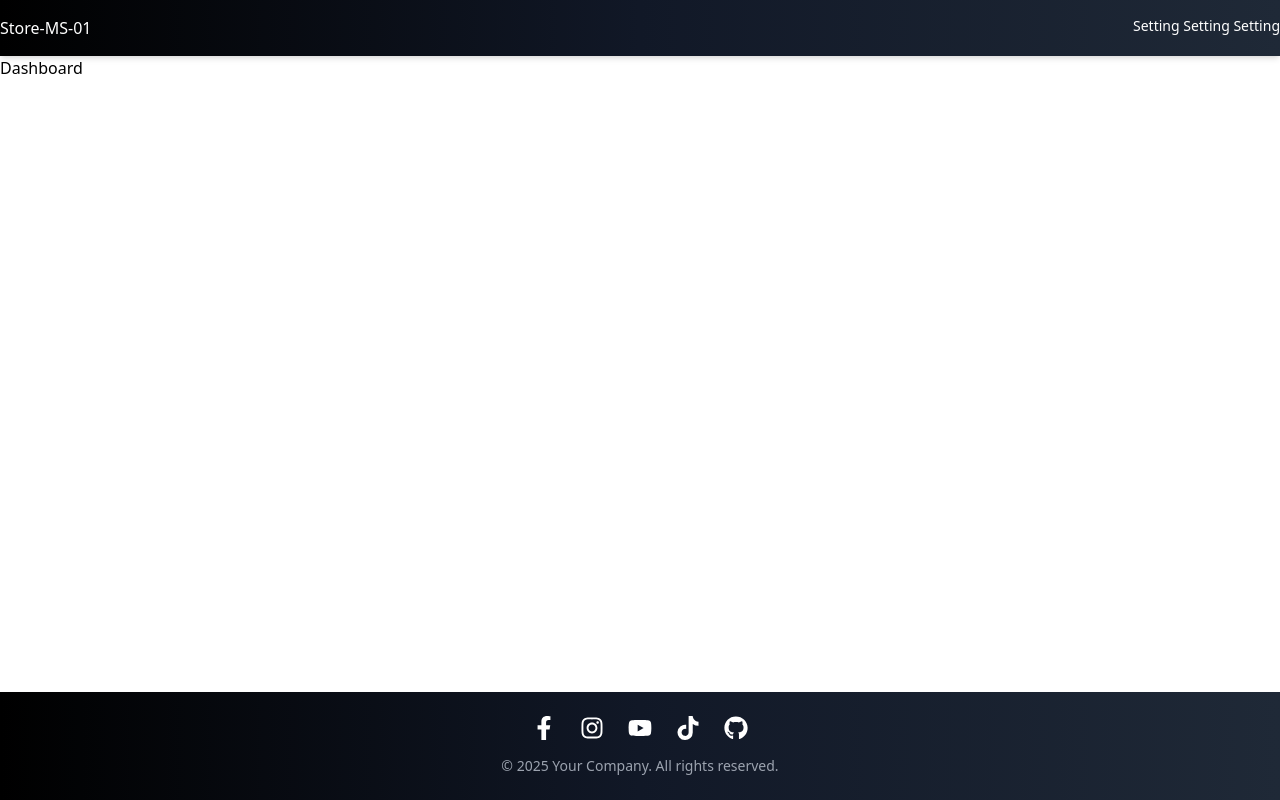
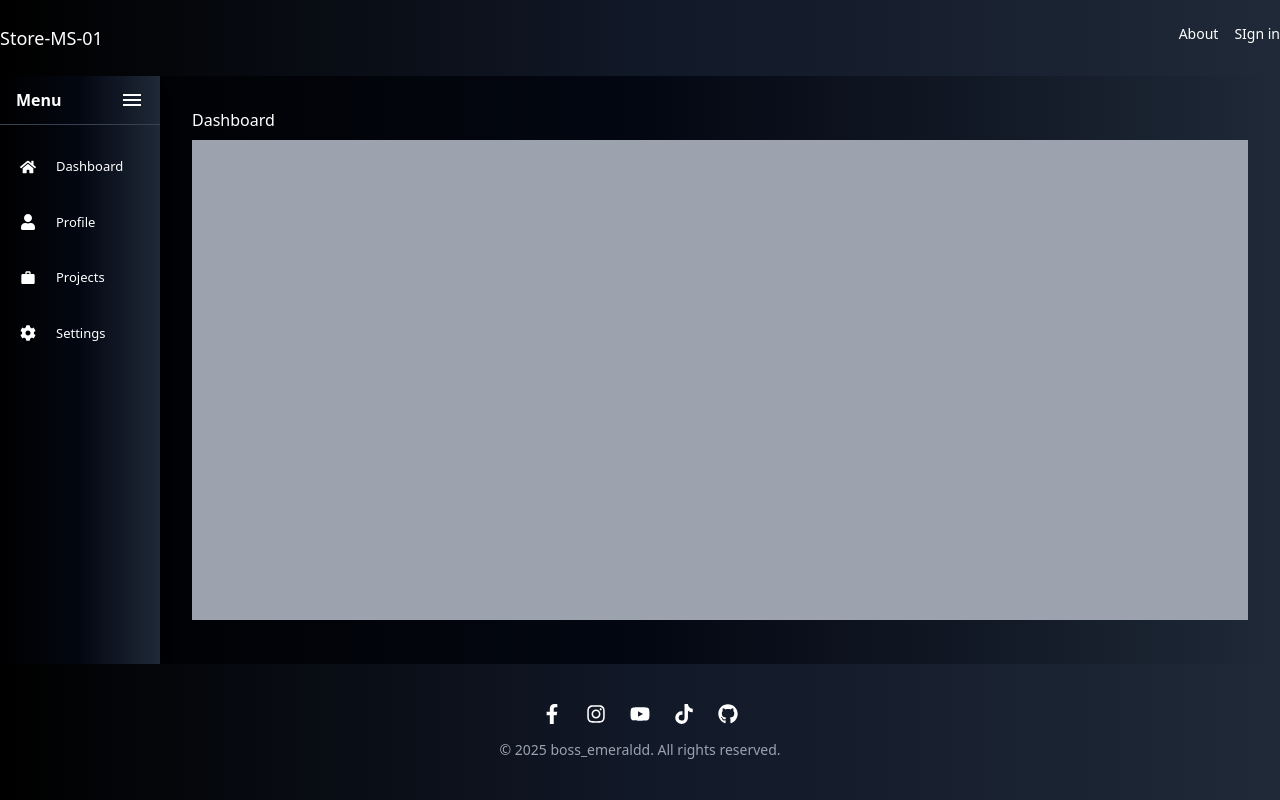
Before and after one commit to Sahasawat-Boss/Store-MS-01-FrontPart, a Next.js app: page /dashboard in a window 1280 px wide. Built offline with nearby package versions, Linux system fonts and the light colour scheme.

Commit message:
Update Index and Dashboard

```diff
--- a/app/Components/footer.tsx
+++ b/app/Components/footer.tsx
@@ -2,36 +2,36 @@ import { FaFacebookF, FaInstagram, FaYoutube, FaTiktok, FaGithub } from "react-i
 
 const Footer = () => {
     return (
-        <footer className="bg-gradient-to-r from-black via-gray-900 to-gray-800 text-white shadow-md py-6">
+        <footer className="bg-gradient-to-r from-black via-gray-900 to-gray-800 text-white shadow-md py-10">
             <div className="container mx-auto px-6 flex justify-center space-x-6 text-lg">
                 {/* Facebook */}
                 <a href="https://facebook.com" target="_blank" rel="noopener noreferrer">
-                    <FaFacebookF className="text-2xl hover:text-blue-500 transition-transform hover:scale-110" />
+                    <FaFacebookF className="text-xl hover:text-blue-500 transition-transform hover:scale-110" />
                 </a>
 
                 {/* Instagram */}
                 <a href="https://instagram.com" target="_blank" rel="noopener noreferrer">
-                    <FaInstagram className="text-2xl hover:text-pink-400 transition-transform hover:scale-110" />
+                    <FaInstagram className="text-xl hover:text-pink-400 transition-transform hover:scale-110" />
                 </a>
 
                 {/* YouTube */}
                 <a href="https://youtube.com" target="_blank" rel="noopener noreferrer">
-                    <FaYoutube className="text-2xl hover:text-red-500 transition-transform hover:scale-110" />
+                    <FaYoutube className="text-xl hover:text-red-500 transition-transform hover:scale-110" />
                 </a>
 
                 {/* TikTok */}
                 <a href="https://tiktok.com" target="_blank" rel="noopener noreferrer">
-                    <FaTiktok className="text-2xl hover:text-white transition-transform hover:scale-110" />
+                    <FaTiktok className="text-xl hover:text-white transition-transform hover:scale-110" />
                 </a>
 
                 {/* GitHub */}
                 <a href="https://github.com" target="_blank" rel="noopener noreferrer">
-                    <FaGithub className="text-2xl hover:text-gray-400 transition-transform hover:scale-110" />
+                    <FaGithub className="text-xl hover:text-gray-400 transition-transform hover:scale-110" />
                 </a>
             </div>
 
             <p className="text-center text-gray-400 text-sm mt-4">
-                © {new Date().getFullYear()} Your Company. All rights reserved.
+                © {new Date().getFullYear()} boss_emeraldd. All rights reserved.
             </p>
         </footer>
     );
--- a/app/Components/index.tsx/stack.tsx
+++ b/app/Components/index.tsx/stack.tsx
@@ -5,10 +5,10 @@ import { SiNextdotjs, SiExpress, SiPrisma, SiMongodb } from "react-icons/si";
 
 const Stack = () => {
     return (
-        <section className="py-4 bg-gradient-to-r from-black via-gray-900 to-gray-800 text-white">
+        <main className="py-4 bg-gradient-to-r from-black via-gray-900 to-gray-800 text-white">
             <h2 className="text-xl font-bold text-center mb-6"> Stack In This Project</h2>
 
-            <div className="flex justify-center space-x-6 md:space-x-12">
+            <div className="flex justify-center space-x-6">
                 {/* Next.js */}
                 <div className="flex flex-col items-center">
                     <SiNextdotjs className="text-2xl hover:text-gray-300 transition" />
@@ -39,7 +39,7 @@ const Stack = () => {
                     <span className="mt-2">MongoDB</span>
                 </div>
             </div>
-        </section>
+        </main>
     );
 };
 
--- a/app/Components/nav.tsx
+++ b/app/Components/nav.tsx
@@ -7,14 +7,13 @@ const Navbar = () => {
 
     return (
         <nav className="bg-gradient-to-r from-black via-gray-900 to-gray-800 text-white shadow-md">
-            <div className="container mx-auto py-4 flex justify-between space-x-8">
-                <button onClick={() => router.push("/")} className="hover:text-blue-400 transition">
+            <div className="container mx-auto py-6 flex justify-between space-x-8">
+                <button onClick={() => router.push("/")} className="hover:text-blue-400 transition text-lg">
                     Store-MS-01
                 </button>
-                <div className="text-sm">
-                    Setting
-                    Setting
-                    Setting
+                <div className="text-sm flex gap-4">
+                    <ul>About</ul>
+                    <ul>SIgn in</ul>
                 </div>
 
             </div>
--- /dev/null
+++ b/app/Components/sidebar.tsx
@@ -0,0 +1,57 @@
+"use client";
+
+import { useState } from "react";
+import { FaHome, FaUser, FaCog } from "react-icons/fa";
+import { MdWork, MdMenu } from "react-icons/md";
+import Link from "next/link";
+
+const Sidebar = () => {
+    const [isOpen, setIsOpen] = useState(true);
+
+    return (
+        <aside
+            className={`h-full ${isOpen ? "w-40" : "w-16"} flex flex-col transition-all duration-300 ease-in-out bg-gradient-to-r from-black via-gray-950 to-gray-800 shadow-lg`}
+        >
+            {/* Sidebar Header (Toggle Button) */}
+            <div className="flex items-center justify-between px-4 py-3 border-b border-gray-700">
+                <span
+                    className={`text-white font-bold transition-all duration-300 ease-in-out ${isOpen ? "opacity-100" : "opacity-0 delay-200 overflow-hidden"
+                        }`}
+                >
+                    Menu
+                </span>
+                <button onClick={() => setIsOpen(!isOpen)} className="text-white focus:outline-none">
+                    <MdMenu size={24} />
+                </button>
+            </div>
+
+            {/* Sidebar Navigation */}
+            <main className="flex flex-col flex-grow mt-5 space-y-3 text-white text-[13px]">
+                <SidebarItem href="/dashboard" icon={<FaHome size={16} />} text="Dashboard" isOpen={isOpen} />
+                <SidebarItem href="/profile" icon={<FaUser size={16} />} text="Profile" isOpen={isOpen} />
+                <SidebarItem href="/projects" icon={<MdWork size={16} />} text="Projects" isOpen={isOpen} />
+                <SidebarItem href="/settings" icon={<FaCog size={16} />} text="Settings" isOpen={isOpen} />
+            </main>
+        </aside>
+    );
+};
+
+// Sidebar Item Component (Ensures Proper Icon Size)
+const SidebarItem = ({ href, icon, text, isOpen }: { href: string; icon: React.ReactNode; text: string; isOpen: boolean }) => {
+    return (
+        <Link
+            href={href}
+            className="flex items-center px-4 py-3 hover:bg-blue-700 transition-all duration-300 ease-in-out rounded"
+        >
+            <div className="w-6 flex justify-center">{icon}</div> {/* ✅ Keeps icons properly sized */}
+            <span
+                className={`transition-all duration-300 ease-in-out ${isOpen ? "opacity-100 ml-4" : "opacity-0 delay-200 overflow-hidden"
+                    }`}
+            >
+                {text}
+            </span>
+        </Link>
+    );
+};
+
+export default Sidebar;
--- a/app/dashboard/page.tsx
+++ b/app/dashboard/page.tsx
@@ -1,8 +1,14 @@
-import React from 'react'
+import Sidebar from "../Components/sidebar"
 
 function page() {
   return (
-    <div>Dashboard</div>
+    <main className="flex w-screen bg-gradient-to-r from-black via-gray-950 to-gray-800 ">
+      <nav><Sidebar /></nav>
+      <section className="w-full m-8">
+        <div className='text-white mb-2'>Dashboard</div>
+        <div className='bg-gray-400 h-[60vh]'></div>
+      </section>
+    </main>
   )
 }
 
--- a/app/page.tsx
+++ b/app/page.tsx
@@ -5,13 +5,13 @@ export default function Home() {
 
   return (
 
-    <main className="flex flex-col  w-screen bg-gradient-to-r from-black via-gray-950 to-gray-800 ">
+    <main className="flex flex-col w-screen bg-gradient-to-r from-black via-gray-950 to-gray-800 ">
 
-      <div className="flex w-screen h-96 flex-col justify-center items-center py-4 mb-10">
+      <div className="flex w-screen h-[50vh] flex-col justify-center items-center py-4 mb-10">
         <h1 className="text-4xl text-white font-semibold">Store-MS-01</h1>
         <Link
           href="/signIn"
-          className="mt-14 bg-white text-black rounded-full flex items-center justify-center hover:bg-[#acacac]  hover:border-transparent py-1 px-10"
+          className="text-xl mt-14 bg-white text-black rounded-full flex items-center justify-center hover:scale-110 transform transition-all duration-200 hover:border-transparent py-2 px-10"
         >
           Sign In
         </Link>
```
Also changed, not shown: app/signIn/page.tsx (+23 -15 lines).
